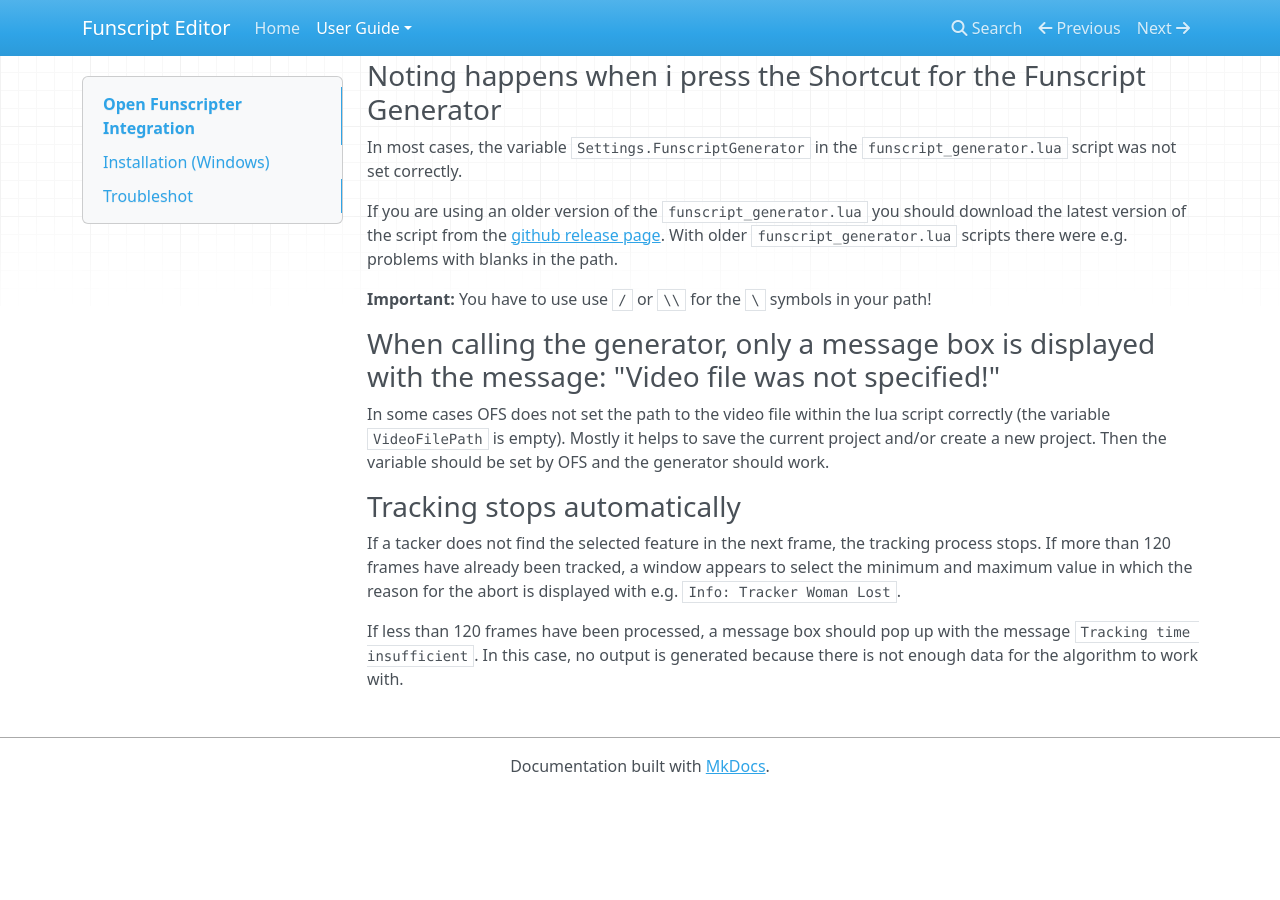
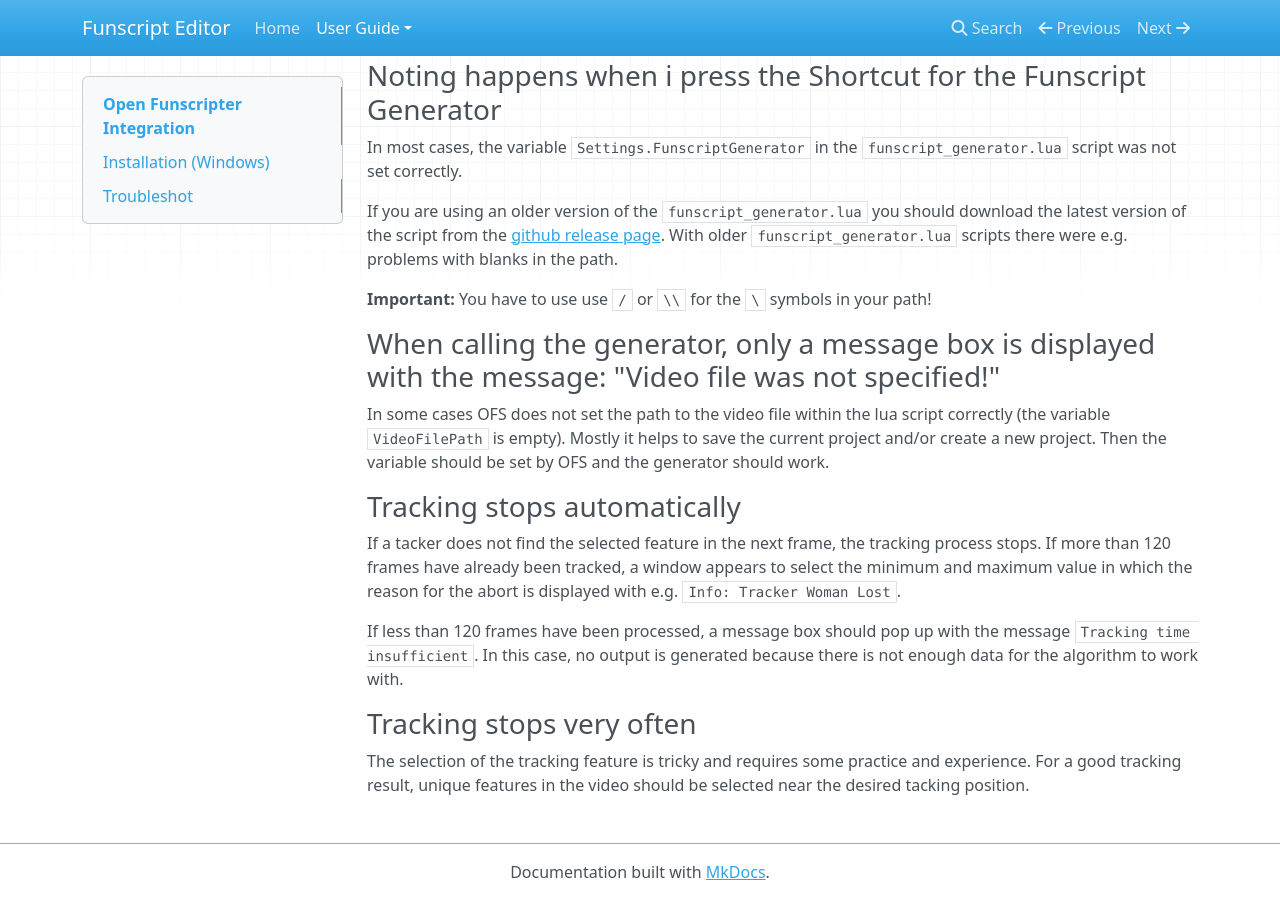
Before and after one commit to michael-mueller-git/Python-Funscript-Editor, an MkDocs documentation site: the page built from docs/app/docs/user-guide/ofs-integration.md, in a window 1280 px wide and 900 px high, scrolled down 971 px. Built offline with MkDocs 1.6.1, drawn with Linux system fonts in a browser that asks for light colours; nearby versions of some CDN libraries; old or Windows-style settings are respelled for this version of MkDocs; before the commit the page ends 1765 px from its top, so only the background shows below that.

Commit message:
improve troubleshot section for ofs integration

```diff
--- a/docs/app/docs/user-guide/ofs-integration.md
+++ b/docs/app/docs/user-guide/ofs-integration.md
@@ -44,3 +44,7 @@ In some cases OFS does not set the path to the video file within the lua script
 If a tacker does not find the selected feature in the next frame, the tracking process stops. If more than 120 frames have already been tracked, a window appears to select the minimum and maximum value in which the reason for the abort is displayed with e.g. `Info: Tracker Woman Lost`.
 
 If less than 120 frames have been processed, a message box should pop up with the message `Tracking time insufficient`. In this case, no output is generated because there is not enough data for the algorithm to work with.
+
+### Tracking stops very often
+
+The selection of the tracking feature is tricky and requires some practice and experience. For a good tracking result, unique features in the video should be selected near the desired tacking position.
```
Also changed, not shown: docs/app/site/index.html, docs/app/site/search/search_index.json, docs/app/site/user-guide/ofs-integration/index.html, 2 other files.
